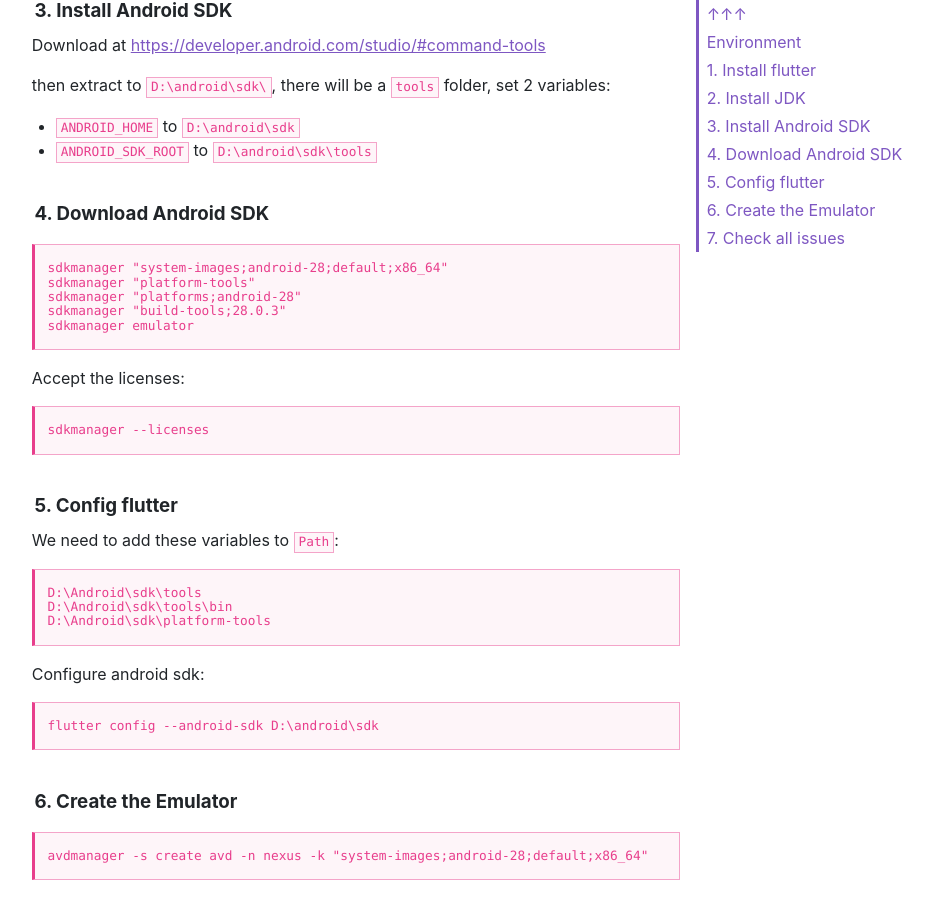
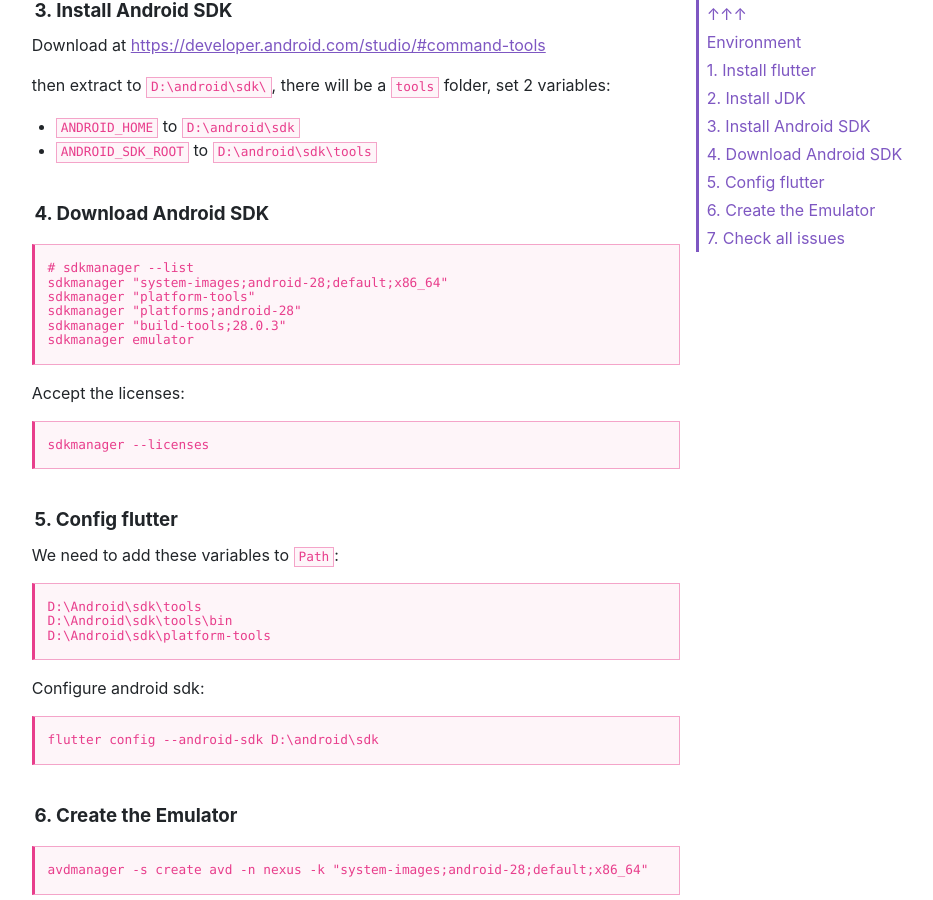
Before and after one commit to oclockvn/oclockvn.github.io, a Jekyll site: the page built from _posts/2020-03-18-setup-flutter-without-android-studio.md, in a window 1280 px wide and 900 px high, scrolled down 917 px. Shown: the whole window, without its empty margins (177-1110 px from the left). Built offline with Jekyll 4.4.1, drawn with Linux system fonts in a browser that asks for light colours; comment, search, counter and statistics services are not loaded.

Commit message:
Update 2020-03-18-setup-flutter-without-android-studio.md

````diff
--- a/_posts/2020-03-18-setup-flutter-without-android-studio.md
+++ b/_posts/2020-03-18-setup-flutter-without-android-studio.md
@@ -52,6 +52,7 @@
 ### 4. Download Android SDK
 
 ```
+# sdkmanager --list
 sdkmanager "system-images;android-28;default;x86_64"
 sdkmanager "platform-tools"
 sdkmanager "platforms;android-28"
````
